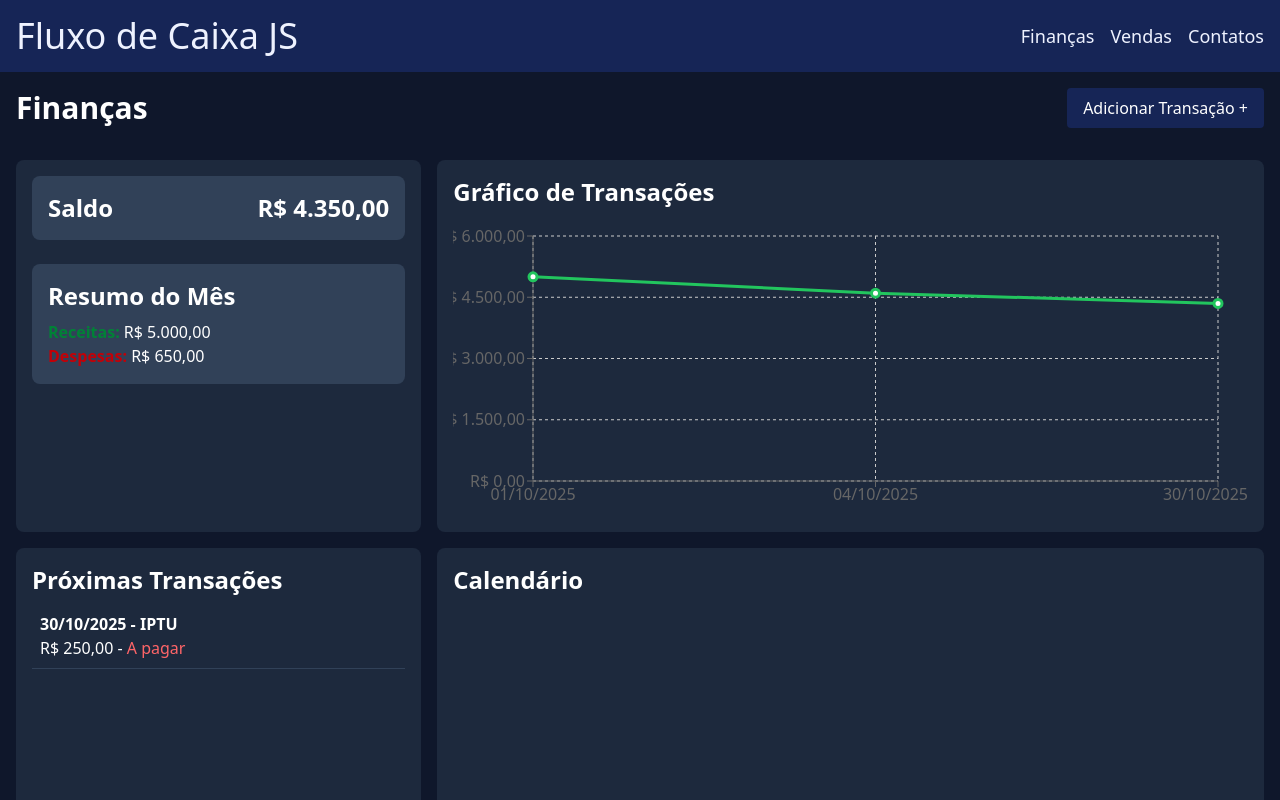
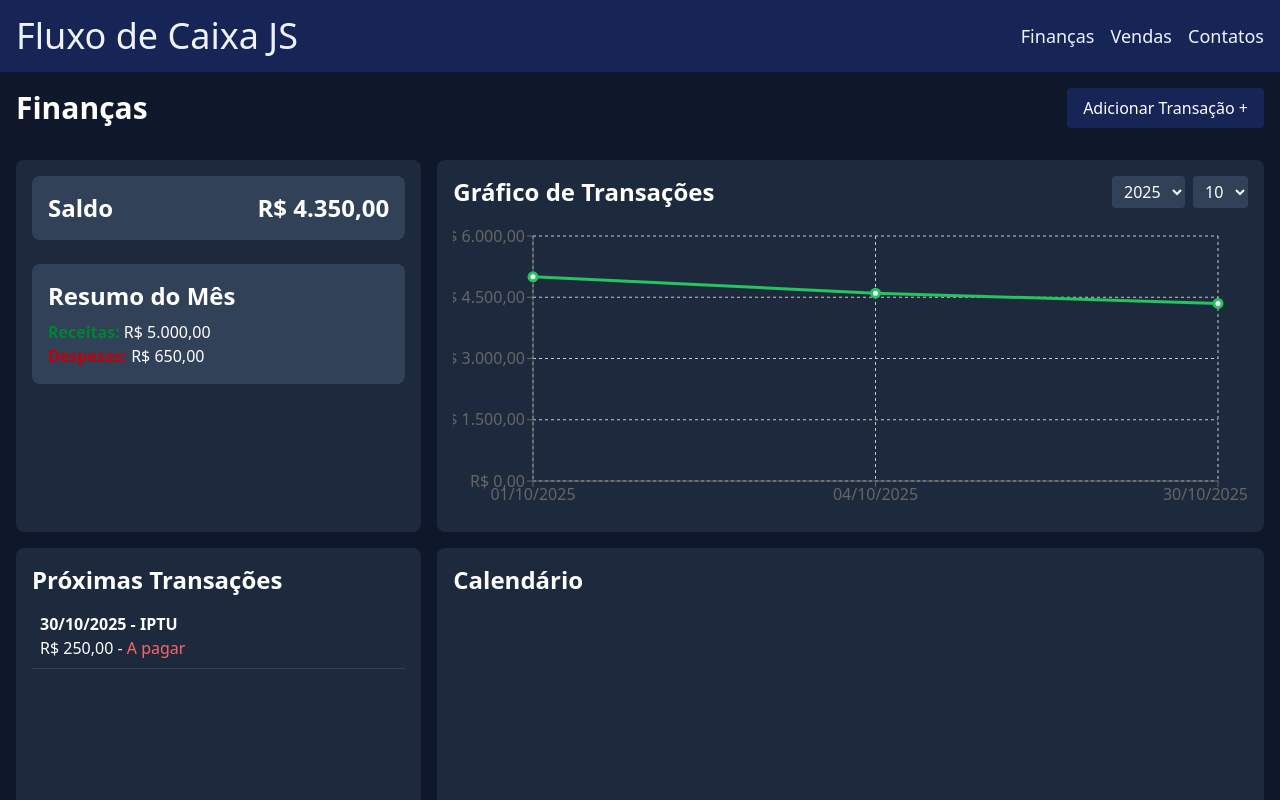
Before and after one commit to MatheusKyoshiShoji/fluxo-caixa-electron, a React (Vite) app: page / in a window 1280 px wide. Shown: the top 800 px of the page. Built offline with nearby package versions, Linux system fonts and the light colour scheme.

Commit message:
feat: Enhance Dashboard with year and month selection for transaction filtering; update TransactionsChart and TransactionList for improved data handling

```diff
--- a/src/components/Dashboard.tsx
+++ b/src/components/Dashboard.tsx
@@ -1,18 +1,58 @@
+import { useState } from "react";
 import CurrentRevenue from "./ResumeRevenue";
 import TransactionsChart from "./TransactionsChart";
 import UpcomingTransactions from "./UpcomingTransactions";
 
 const Dashboard = ({ transacoes }: { transacoes: any[] }) => {
+    const now = new Date();
+    const [selectedYear, setSelectedYear] = useState(now.getFullYear());
+    const [selectedMonth, setSelectedMonth] = useState(now.getMonth() + 1);
+
+    const years = Array.from(new Set(transacoes.map(t => new Date(t.data).getFullYear())));
+    const months = Array.from(new Set(
+        transacoes
+            .filter(t => new Date(t.data).getFullYear() === selectedYear)
+            .map(t => new Date(t.data).getMonth() + 1)
+    ));
+
     return (
         <div className="grid grid-cols-3 grid-rows-2 gap-4 w-full">
             <CurrentRevenue transactions={transacoes}/>
             <div className="bg-slate-800 p-4 rounded-lg col-span-2">
-                <h3 className="text-2xl font-bold mb-2"> Gráfico de Transações </h3>
-                <TransactionsChart transacoes={transacoes} />
+                <div className="flex justify-between items-center mb-2">
+                    <h3 className="text-2xl font-bold">Gráfico de Transações</h3>
+                    <div className="flex gap-2">
+                        <select
+                            value={selectedYear}
+                            onChange={e => setSelectedYear(Number(e.target.value))}
+                            className="bg-slate-700 text-white px-2 py-1 rounded"
+                        >
+                            {years.map(year => (
+                                <option key={year} value={year}>{year}</option>
+                            ))}
+                        </select>
+                        <select
+                            value={selectedMonth}
+                            onChange={e => setSelectedMonth(Number(e.target.value))}
+                            className="bg-slate-700 text-white px-2 py-1 rounded"
+                        >
+                            {months.map(month => (
+                                <option key={month} value={month}>
+                                    {month.toString().padStart(2, "0")}
+                                </option>
+                            ))}
+                        </select>
+                    </div>
+                </div>
+                <TransactionsChart
+                    transacoes={transacoes}
+                    selectedYear={selectedYear}
+                    selectedMonth={selectedMonth}
+                />
             </div>
             <UpcomingTransactions transactions={transacoes}/>
             <div className="bg-slate-800 p-4 rounded-lg col-span-2 row-span-2">
-                <h3 className="text-2xl font-bold"> Calendário </h3>
+                <h3 className="text-2xl font-bold">Calendário</h3>
             </div>
         </div>
     );
--- a/src/components/TransactionList.tsx
+++ b/src/components/TransactionList.tsx
@@ -1,5 +1,5 @@
 import { Transaction } from "src/types/transaction";
-import { formatCurrencyBRL } from "../utils/formatValues";
+import { formatCurrencyBRL, formatDateBR } from "../utils/formatValues";
 
 interface TransactionListProps {
   transacoes: Transaction[];
@@ -29,7 +29,7 @@ const TransactionList = ({ transacoes, onRemove }: TransactionListProps) => {
           {transacoes.map((t) => (
             <tr key={t.id} className="hover:bg-slate-700 transition">
               <td className="border-b border-slate-600 py-3 pl-2">
-                {new Date(t.data).toLocaleDateString()}
+                {formatDateBR(t.data)}
               </td>
               <td className="border-b border-slate-600 py-3 pl-2 capitalize">
                 {t.descricao}
--- a/src/components/TransactionsChart.tsx
+++ b/src/components/TransactionsChart.tsx
@@ -1,30 +1,27 @@
 import React from "react";
 import { LineChart, Line, XAxis, YAxis, Tooltip, CartesianGrid, ResponsiveContainer } from "recharts";
-import { formatCurrencyBRL, formatDateBR } from "../utils/formatValues.ts";
-import { Transaction } from "src/types/transaction.js";
+import { formatCurrencyBRL, formatDateBR } from "../utils/formatValues";
+import { Transaction } from "src/types/transaction";
 
 interface TransactionsChartProps {
   transacoes: Transaction[];
+  selectedYear: number;
+  selectedMonth: number; // 1-12
 }
 
-function getCurrentMonthTransactions(transacoes: Transaction[]) {
-  const now = new Date();
-  const currentMonth = now.getMonth() + 1;
-  const currentYear = now.getFullYear();
+function getMonthTransactions(transacoes: Transaction[], year: number, month: number) {
   return transacoes.filter(t => {
-    const [year, month] = t.data.split("-").map(Number);
-    return year === currentYear && month === currentMonth;
+    const [tYear, tMonth] = t.data.split("-").map(Number);
+    return tYear === year && tMonth === month;
   });
 }
 
 function getChartData(transacoes: Transaction[]) {
-  // Group by day, sum entradas and saídas
   const days: { [key: string]: number } = {};
   transacoes.forEach(t => {
     if (!days[t.data]) days[t.data] = 0;
     days[t.data] += t.tipo === "entrada" ? t.valor : -t.valor;
   });
-  // Build cumulative sum for each day
   const sortedDays = Object.keys(days).sort();
   let cumulative = 0;
   return sortedDays.map(date => {
@@ -33,11 +30,10 @@ function getChartData(transacoes: Transaction[]) {
   });
 }
 
-const TransactionsChart: React.FC<TransactionsChartProps> = ({ transacoes }) => {
-  const monthTransacoes = getCurrentMonthTransactions(transacoes);
+const TransactionsChart: React.FC<TransactionsChartProps> = ({ transacoes, selectedYear, selectedMonth }) => {
+  const monthTransacoes = getMonthTransactions(transacoes, selectedYear, selectedMonth);
   const data = getChartData(monthTransacoes);
 
-  // Determine color: green if saldo final >= 0, else red
   const finalSaldo = data.length ? data[data.length - 1].saldo : 0;
   const lineColor = finalSaldo >= 0 ? "#22c55e" : "#ef4444";
 
@@ -47,7 +43,7 @@ const TransactionsChart: React.FC<TransactionsChartProps> = ({ transacoes }) =>
         <CartesianGrid strokeDasharray="3 3"/>
         <XAxis dataKey="date" tickFormatter={formatDateBR}/>
         <YAxis tickFormatter={formatCurrencyBRL} />
-        <Tooltip />
+        <Tooltip formatter={(value: number) => formatCurrencyBRL(value)} labelFormatter={formatDateBR} />
         <Line
           type="monotone"
           dataKey="saldo"
```
